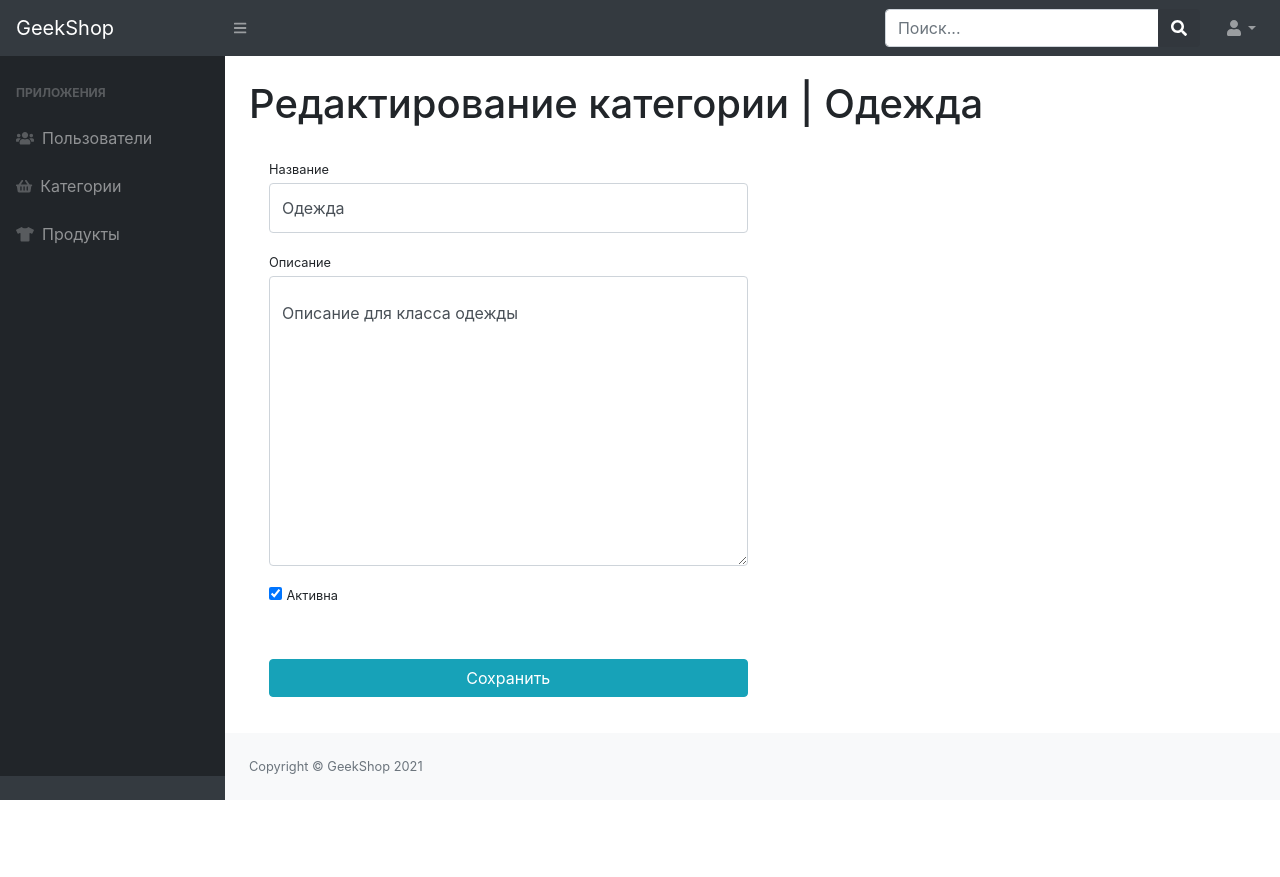
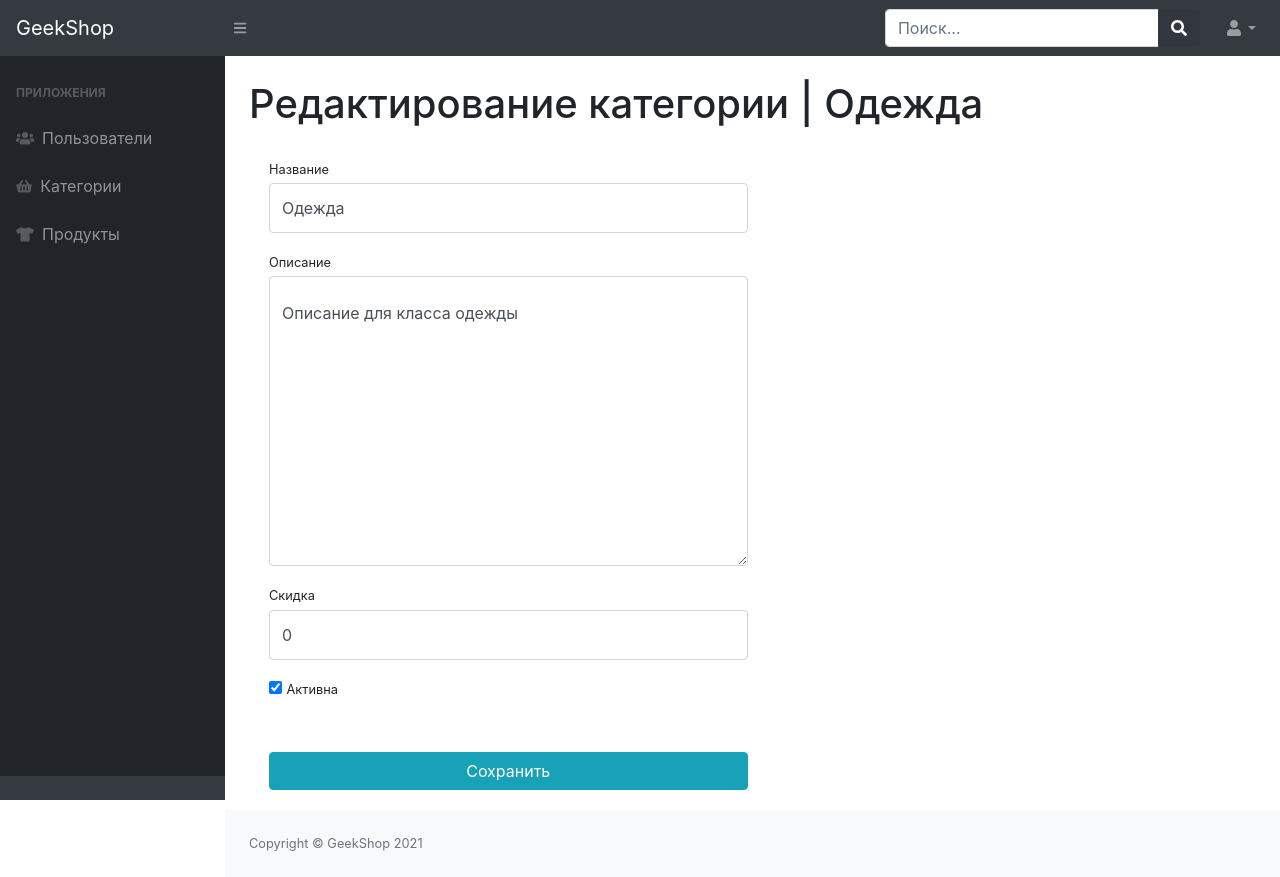
Before and after one commit to Djangoleg/LearningDjango, a Django app: page /admins/category_update/1/ in a window 1280 px wide. Before the commit the page ends 800 px from the top, so only its background shows below. Run offline with Django 3.2, Linux system fonts and the light colour scheme; the visitor is signed in with stand-in values (Sample User, id 1); data comes from the database, SQL or seed files in the repository; some libraries are stand-ins or nearby versions.

Commit message:
Added discount for category

```diff
--- a/geekshop/admins/forms.py
+++ b/geekshop/admins/forms.py
@@ -48,9 +48,12 @@ class ProductAdminEditForm(forms.ModelForm):
 
 
 class CategoryAdminEditForm(forms.ModelForm):
+    discount = forms.IntegerField(label='скидка', required=False, min_value=0, max_value=90, initial=0)
+
     class Meta:
         model = ProductCategory
-        fields = ('name', 'description', 'is_active')
+        fields = ('name', 'description', 'is_active', 'discount')
+        exclude = ()
 
     def __init__(self, *args, **kwargs):
         super(forms.ModelForm, self).__init__(*args, **kwargs)
--- a/geekshop/admins/templates/admins/admin-category-read.html
+++ b/geekshop/admins/templates/admins/admin-category-read.html
@@ -18,6 +18,7 @@
                                     <th>Название</th>
                                     <th>Описание</th>
                                     <th>Активность</th>
+                                    <th>Скидка</th>
                                     <th>Действие</th>
                                 </tr>
                                 </thead>
@@ -26,6 +27,7 @@
                                     <th>Название</th>
                                     <th>Описание</th>
                                     <th>Активность</th>
+                                    <th>Скидка</th>
                                     <th>Действие</th>
                                 </tr>
                                 </tfoot>
@@ -42,6 +44,9 @@
                                             {% else %}
                                                 <i class="fas fa-times-circle"></i>
                                             {% endif %}
+                                        </td>
+                                        <td>
+                                            {{ category.discount }}
                                         </td>
                                         <td>
                                             <form action="{% url 'admins:admins_category_delete' category.id %}"
--- a/geekshop/admins/templates/admins/admin-category-update-delete.html
+++ b/geekshop/admins/templates/admins/admin-category-update-delete.html
@@ -28,6 +28,15 @@
                             </div>
                         </div>
                         <div class="form-row">
+                            <div class="col-lg-6">
+                                <div class="form-group">
+                                    <label class="small mb-1"
+                                           for="{{ form.discount.id_for_label }}">Скидка</label>
+                                    {{ form.discount }}
+                                </div>
+                            </div>
+                        </div>
+                        <div class="form-row">
                             <div class="col-lg-0">
                                 <div class="form-group">
                                     {{ form.is_active }}
--- a/geekshop/admins/views.py
+++ b/geekshop/admins/views.py
@@ -1,6 +1,7 @@
 from django.contrib import messages
 from django.contrib.auth.decorators import user_passes_test
 from django.db import connection
+from django.db.models import F
 from django.db.models.signals import pre_save
 from django.dispatch import receiver
 from django.http import HttpResponseRedirect
@@ -161,6 +162,15 @@ class CategoryUpdateView(UpdateView, CustomDispatchMixin):
         context['title'] = 'Админка | Обновление категории'
         return context
 
+    def form_valid(self, form):
+        if 'discount' in form.cleaned_data:
+            discount = form.cleaned_data['discount']
+            if discount:
+                self.object.product_set.update(price=F('price') * (1 - discount / 100))
+                db_profile_by_type(self.__class__, 'UPDATE', connection.queries)
+
+        return super().form_valid(form)
+
 
 class CategoryDeleteView(DeleteView, CustomDispatchMixin):
     model = ProductCategory
--- a/geekshop/baskets/views.py
+++ b/geekshop/baskets/views.py
@@ -1,4 +1,5 @@
 from django.core.paginator import Paginator, PageNotAnInteger, EmptyPage
+from django.db.models import F
 from django.http import JsonResponse
 from django.shortcuts import redirect
 
@@ -32,7 +33,8 @@ class BasketCreateView(CreateView, UserDispatchMixin):
                     Basket.objects.create(user=request.user, product=product, quantity=1)
                 else:
                     basket = baskets.first()
-                    basket.quantity += 1
+                    # basket.quantity += 1
+                    basket.quantity = F('quantity') + 1
                     basket.save()
 
         category_id = self.request.session['category_id']
@@ -57,7 +59,7 @@ class BasketCreateView(CreateView, UserDispatchMixin):
             'currency': "руб",
         }
 
-        self.request.session['category_id'] = None
+        # self.request.session['category_id'] = None
 
         result = render_to_string('include/product_items.html', context, request=request)
 
--- a/geekshop/products/models.py
+++ b/geekshop/products/models.py
@@ -5,6 +5,7 @@ class ProductCategory(models.Model):
     name = models.CharField(max_length=64, unique=True)
     description = models.TextField(blank=True)
     is_active = models.BooleanField(db_index=True, default=True)
+    discount = models.PositiveIntegerField(default=0, verbose_name='скидка')
 
     def __str__(self):
         return self.name
```
Also changed, not shown: geekshop/products/migrations/0005_productcategory_discount.py (added).
